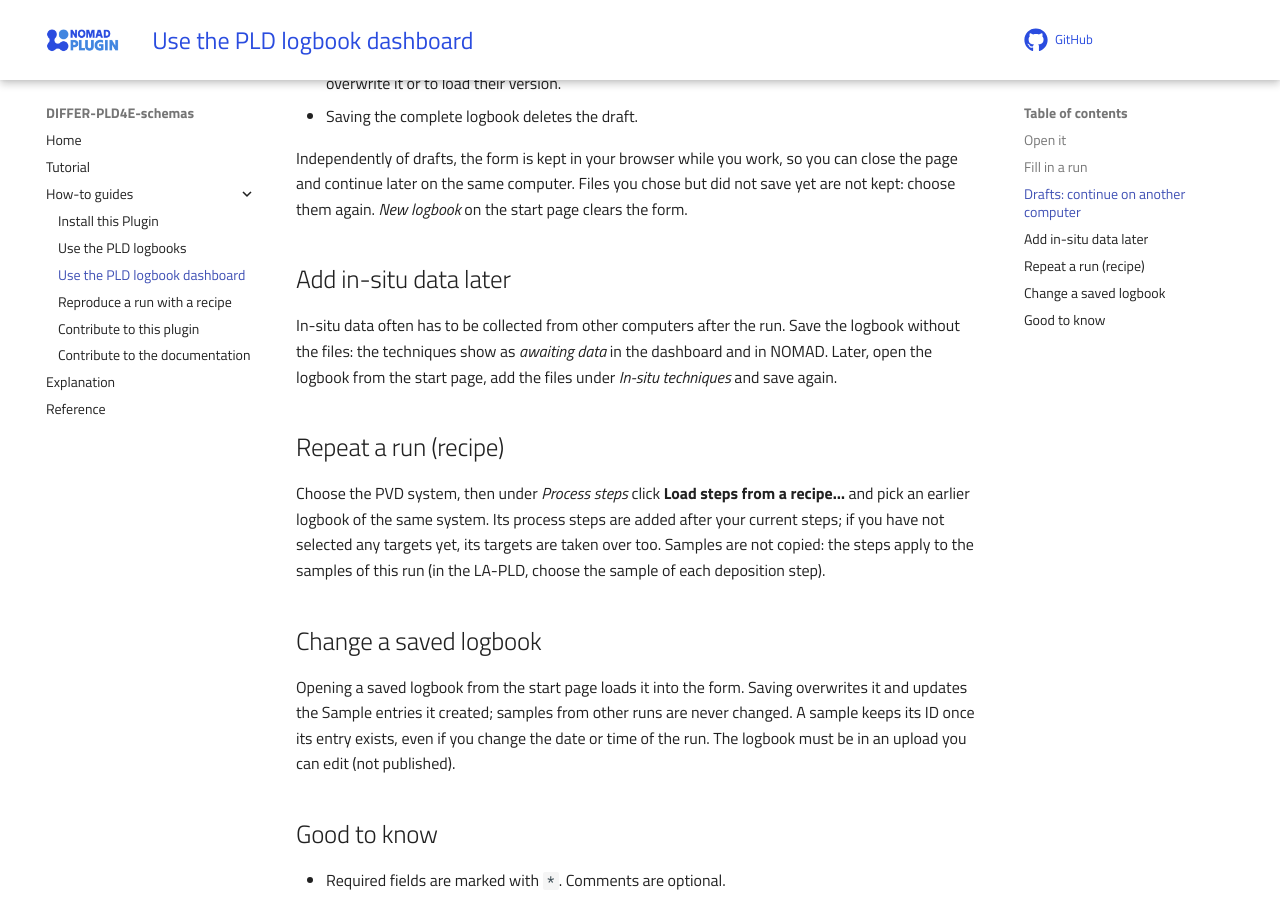
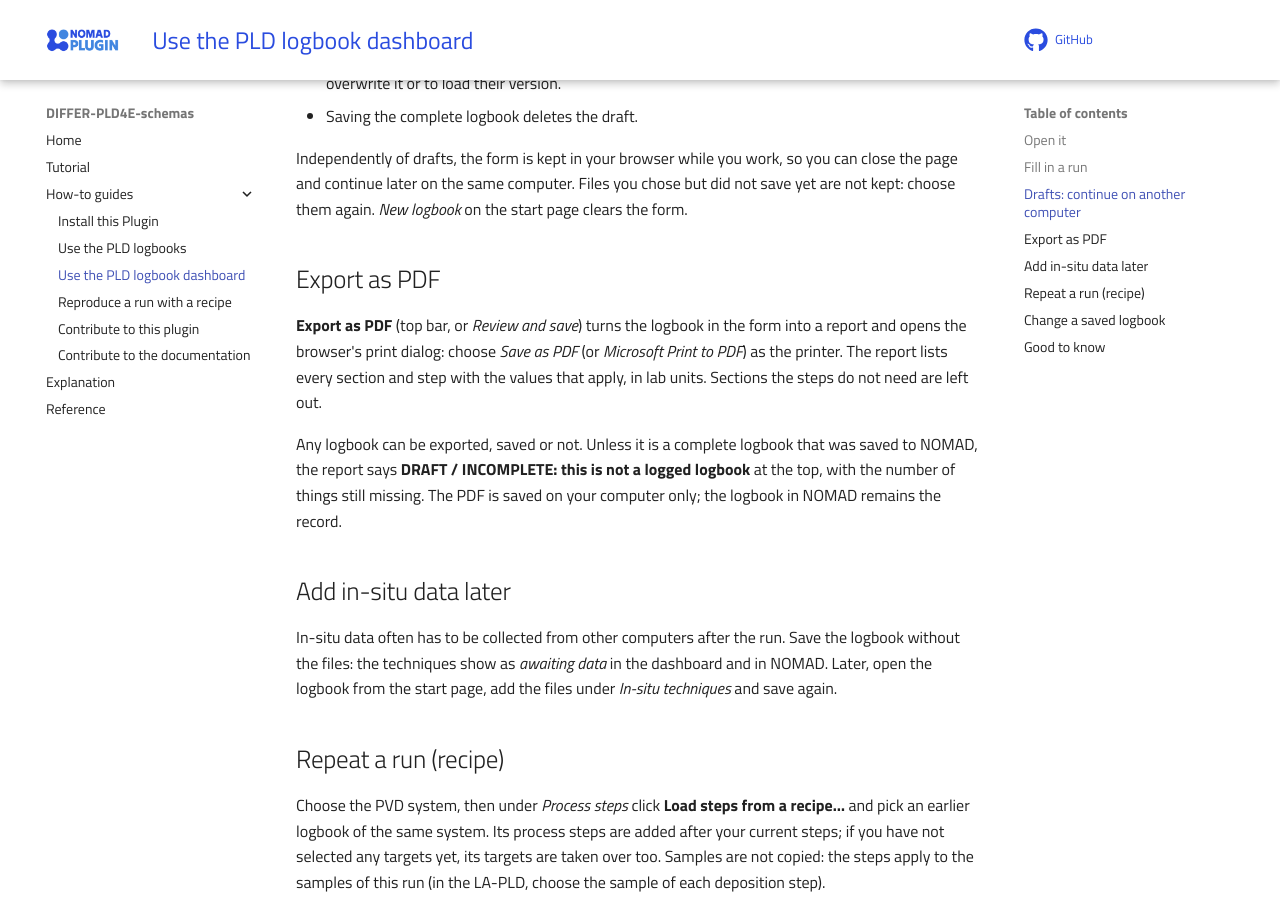
Before and after one commit to timval-differ/differ-pld4energy-schemas, an MkDocs documentation site: the page built from docs/how_to/use_the_dashboard.md, in a window 1280 px wide and 900 px high, scrolled down 2684 px. Built offline with MkDocs 1.6.1 and Material for MkDocs 9.7.7, drawn with Linux system fonts in a browser that asks for light colours; comment, search, counter and statistics services are not loaded.

Commit message:
feat: add pdf export

```diff
--- a/docs/how_to/use_the_dashboard.md
+++ b/docs/how_to/use_the_dashboard.md
@@ -129,6 +129,19 @@
 but did not save yet are not kept: choose them again. *New logbook* on the
 start page clears the form.
 
+## Export as PDF
+
+**Export as PDF** (top bar, or *Review and save*) turns the logbook in the form
+into a report and opens the browser's print dialog: choose *Save as PDF* (or
+*Microsoft Print to PDF*) as the printer. The report lists every section and
+step with the values that apply, in lab units. Sections the steps do not need
+are left out.
+
+Any logbook can be exported, saved or not. Unless it is a complete logbook that
+was saved to NOMAD, the report says **DRAFT / INCOMPLETE: this is not a logged
+logbook** at the top, with the number of things still missing. The PDF is saved
+on your computer only; the logbook in NOMAD remains the record.
+
 ## Add in-situ data later
 
 In-situ data often has to be collected from other computers after the run. Save
--- a/src/differ_pld4e_schemas/dashboards/pld_logbook/static/index.html
+++ b/src/differ_pld4e_schemas/dashboards/pld_logbook/static/index.html
@@ -18,6 +18,7 @@
     <span id="mode-chip" class="chip chip-outline" hidden></span>
     <div class="appbar-actions">
       <button type="button" class="btn btn-text" id="btn-draft-save">Save draft</button>
+      <button type="button" class="btn btn-text" id="btn-pdf">Export as PDF</button>
       <button type="button" class="btn btn-text" id="btn-home">Start page</button>
       <span id="user" class="appbar-user"></span>
     </div>
@@ -39,6 +40,9 @@
     </main>
   </div>
 
+  <!-- Filled in just before printing; the only part that is printed. -->
+  <article id="report" class="report" aria-hidden="true"></article>
+
   <div id="dialog" class="dialog-backdrop" hidden>
     <div class="dialog" role="dialog" aria-modal="true" aria-labelledby="dialog-title">
       <h2 id="dialog-title"></h2>
```
Also changed, not shown: src/differ_pld4e_schemas/dashboards/pld_logbook/static/app.js (+100 -1 lines), src/differ_pld4e_schemas/dashboards/pld_logbook/static/style.css (+19 -0 lines), 1 other file.
